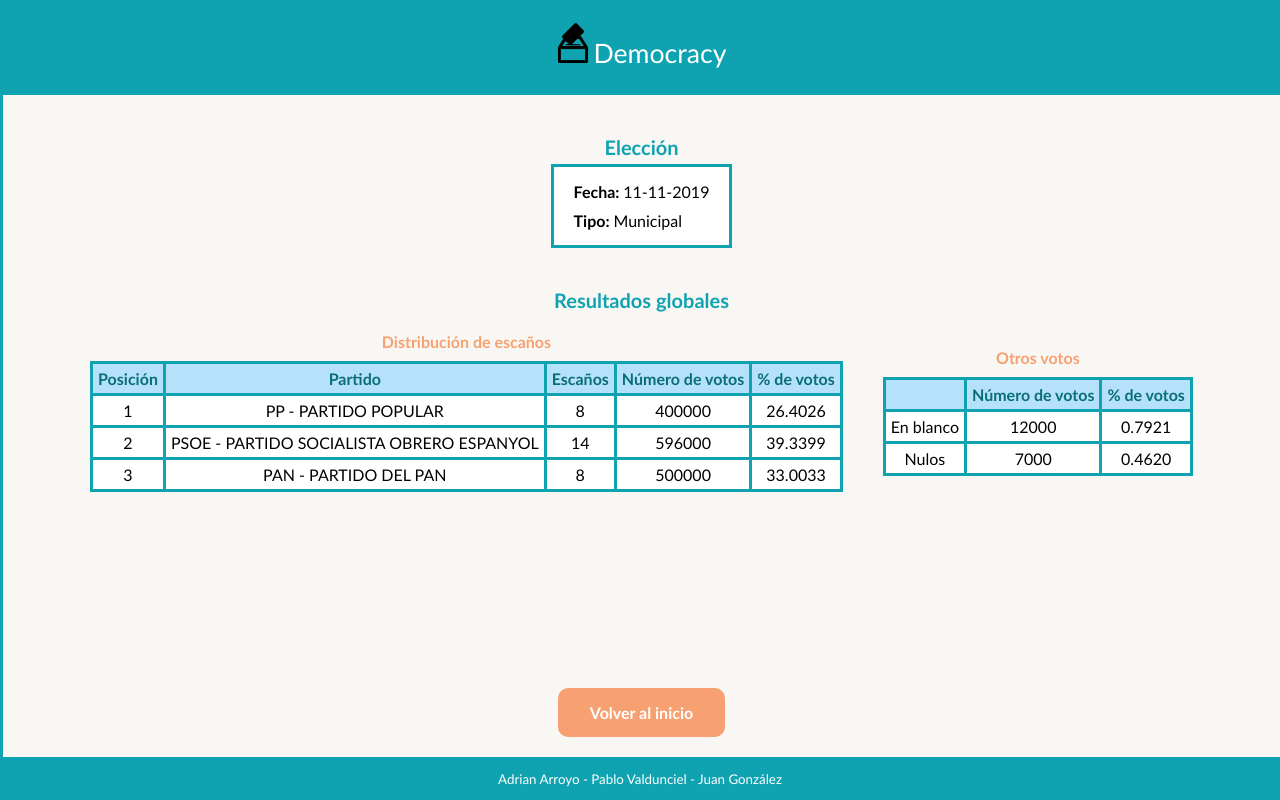
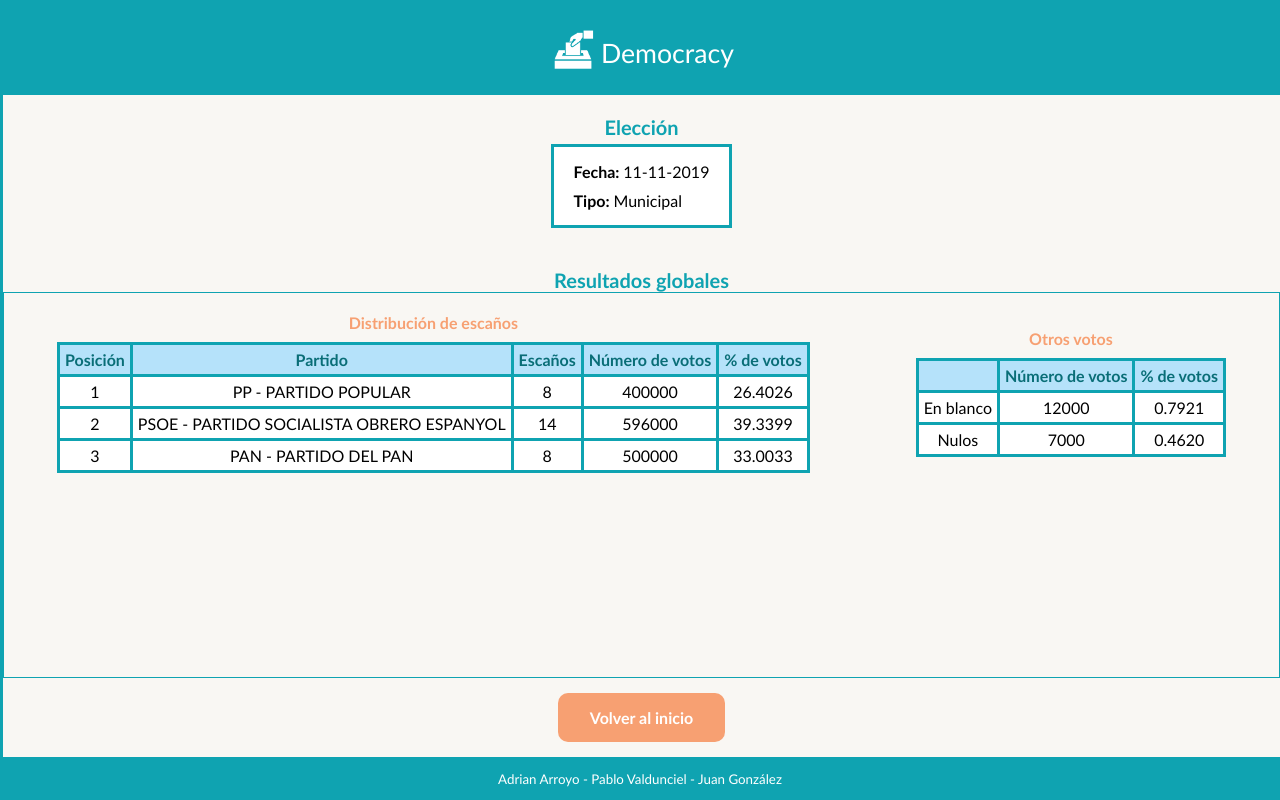
Before and after one commit to JuanGonzalezCaminero/Election_Sim, a Django app: page /results/1/ in a window 1280 px wide. Run offline with Django 3.2, Linux system fonts and the light colour scheme; data comes from the database, SQL or seed files in the repository.

Commit message:
Scroll, new icon

```diff
--- a/main/static/styles/base/base.css
+++ b/main/static/styles/base/base.css
@@ -21,6 +21,7 @@ body {
     flex-flow: column;
     flex-wrap: nowrap;
     margin: 0;
+    overflow: hidden;
 }
 
 /* Header */
@@ -28,15 +29,15 @@ header {
     display:flex;
     justify-content: center;
     align-content: center;
-    align-items: baseline;
+    align-items: center;
     background-color: #0FA3B1;
     min-height: 80px;
     padding-top: 10px;
 }
 
     header img {
-        width: 40px;
-        height: 40px;
+        width: 55px;
+        height: auto;
     }
 
     header p {
@@ -51,6 +52,7 @@ main {
     flex:1;
     display: flex;
     flex-flow: row;
+    overflow: hidden;
 }
 
     /* Main Sidebar */
@@ -59,6 +61,7 @@ main {
         flex-flow: column;
         align-items: center;
         border-right: 3px solid #0FA3B1;
+        overflow: hidden;
     }
 
     /* Main Content */
@@ -69,6 +72,7 @@ main {
         flex-flow: row;
         justify-content: center;
         align-content: center;
+        overflow: hidden;
     }
 
 
--- /dev/null
+++ b/main/static/styles/base/scrollbars.css
@@ -0,0 +1,18 @@
+
+/* width */
+::-webkit-scrollbar {
+    width: 10px;
+}
+
+/* Track */
+::-webkit-scrollbar-track {
+    box-shadow: inset 0 0 5px #B5E2FA ;
+    border-radius: 10px;
+}
+
+/* Handle */
+::-webkit-scrollbar-thumb {
+    background: #EDDEA4 ;
+    border-radius: 10px;
+
+}
--- a/main/static/styles/base/tables.css
+++ b/main/static/styles/base/tables.css
@@ -6,11 +6,11 @@
     align-items: center;
     align-content: center;
     margin: 20px ;
+    overflow: hidden;
 }
 
-.table_container p {
-    color: rgb(211, 140, 102);
-    font-weight: bold;
+.table_container table {
+    overflow: hidden;
 }
 
 .table_container table,
@@ -31,3 +31,7 @@
     color: rgb(9, 110, 119) ;
     background-color: #B5E2FA ;
 }
+
+.table_container  tbody {
+    overflow-y: auto;
+}
--- a/main/static/styles/index/base_index.css
+++ b/main/static/styles/index/base_index.css
@@ -1,12 +1,13 @@
 
 #index_sidebar {
-min-width: 100px;
+    min-width: 100px;
    background: #F9F7F3;
    flex: 1;
    display: flex;
    flex-flow: column;
    justify-content: flex-start;
    align-content: center;
+   overflow-y: hidden;
 }
 
 #election_history_container {
@@ -16,20 +17,15 @@ min-width: 100px;
    justify-content: flex-start;
    align-content: center;
    padding: 0;
+   overflow: hidden;
 }
 
 #election_history_container  p {
     text-align: center;
     padding: 10px;
     text-justify: distribute;
-
 }
 
-#election_history_container h3 {
-    text-align: center;
-    color:#0FA3B1;
-    margin-bottom: 20px;
-}
 
 #election_history_list {
     padding: 0;
@@ -38,8 +34,10 @@ min-width: 100px;
     flex-flow: column;
     justify-content: flex-start;
     align-content: center;
+    overflow-y: auto
 }
 
+/* Election card */
 .election_card {
     display: flex;
     flex-flow: column;
@@ -72,13 +70,3 @@ min-width: 100px;
         padding: 5px 10px;
         font-size: 10pt;
     }
-
-
-#pallete {
-    color: #0FA3B1 ;
-    color: #B5E2FA ;
-    color: #F9F7F3 ;
-    color: #EDDEA4 ;
-    color: #F7A072 ;
-
- }
--- a/main/static/styles/results/base_results.css
+++ b/main/static/styles/results/base_results.css
@@ -12,10 +12,9 @@
     display:flex;
     flex-flow: column;
     justify-content: flex-start;
-    align-items: center;
     align-content: center;
     background: #F9F7F3;
-
+    overflow: hidden;
 }
 
 /* Election data */
@@ -25,7 +24,7 @@
     justify-content: flex-start;
     align-items: center;
     align-content: center;
-    margin: 20px 0 ;
+    margin: 0 0 20px 0 ;
 }
 
 
@@ -52,14 +51,17 @@
     justify-content: space-around;
     align-content: flex-start;
     align-items: center;
+    overflow-y: auto;
+    border: 1px solid #0FA3B1;
 }
 
 #global_results_container table {
     margin: 10px 0 0 0;
 }
 
-
-
 #redirect_index_container {
-    padding: 20px;
+    display: flex;
+    align-content: center;
+    justify-content: center;
+    padding: 15px;
 }
--- a/main/templates/base/base.html
+++ b/main/templates/base/base.html
@@ -5,6 +5,7 @@
         <link rel="stylesheet" type="text/css" href="/main/static/styles/base/buttoms.css?{% now "U" %}">
         <link rel="stylesheet" type="text/css" href="/main/static/styles/base/tables.css?{% now "U" %}">
         <link rel="stylesheet" type="text/css" href="/main/static/styles/base/headers.css?{% now "U" %}">
+        <link rel="stylesheet" type="text/css" href="/main/static/styles/base/scrollbars.css?{% now "U" %}">
         <link rel="stylesheet" type="text/css" href="/main/static/styles/results/base_results.css?{% now "U" %}">
         <link rel="stylesheet" type="text/css" href="/main/static/styles/index/base_index.css?{% now "U" %}">
 
--- a/main/templates/index/base_index.html
+++ b/main/templates/index/base_index.html
@@ -1,9 +1,9 @@
 {% extends "base/base.html" %}
 
 {%block sidebar %}
-<div class="index_sidebar">
+<div id="index_sidebar">
     <div id="election_history_container">
-        <h3>Historial</h3>
+        <h1>Historial</h1>
         {%if history|length == 0 %}
             <p>No hay entradas en su historial</p>
         {% else %}
@@ -14,7 +14,7 @@
                             Elección {{forloop.counter}}
                         </span>
                     <span class="election_card_date">
-                            <b>Fecha:</b> {{election.date|date:"d-m-Y"}}
+                            <b>Fecha:</b> {{election.date}}
                     </span>
                     <span class="election_card_type">
                             <b>Tipo:</b> {{election.type}}
```
Also changed, not shown: main/static/photos/urna.png.
